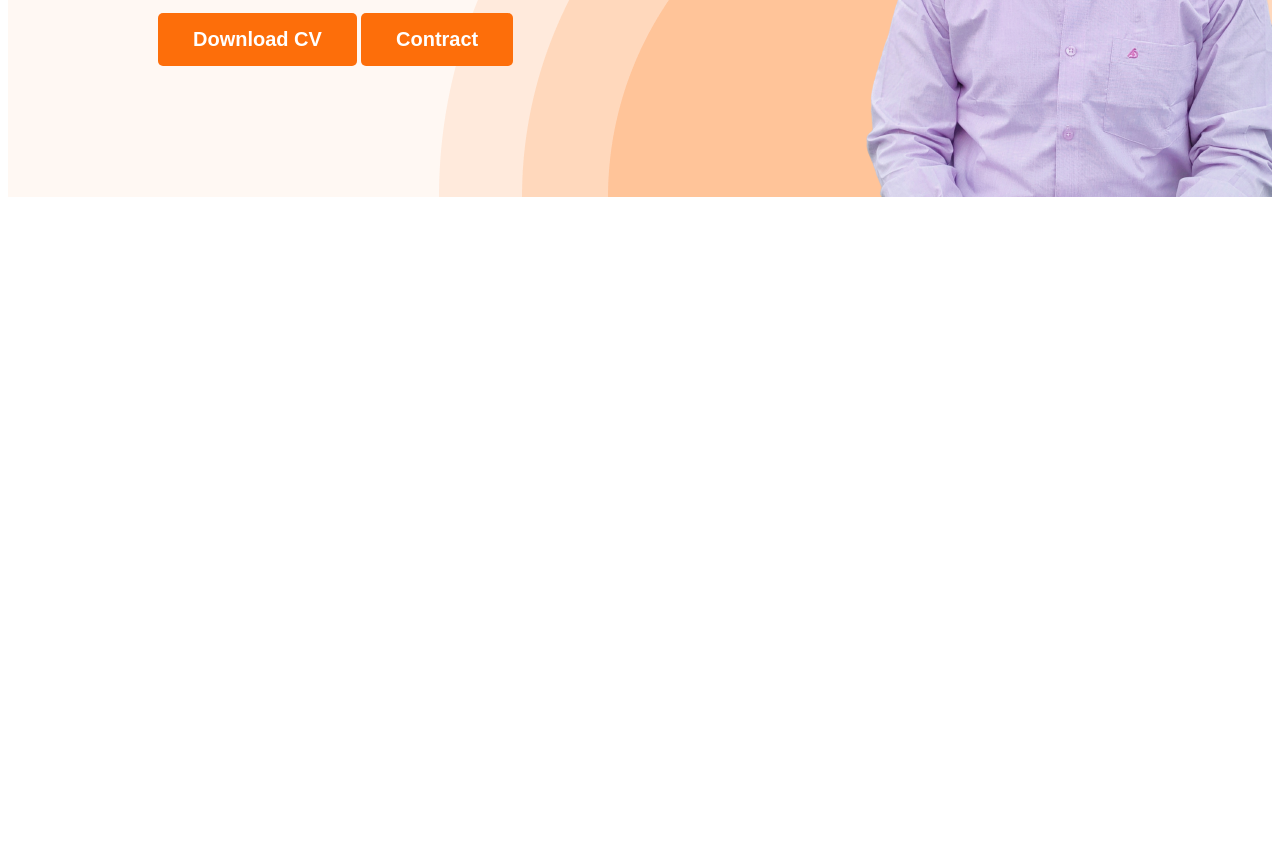
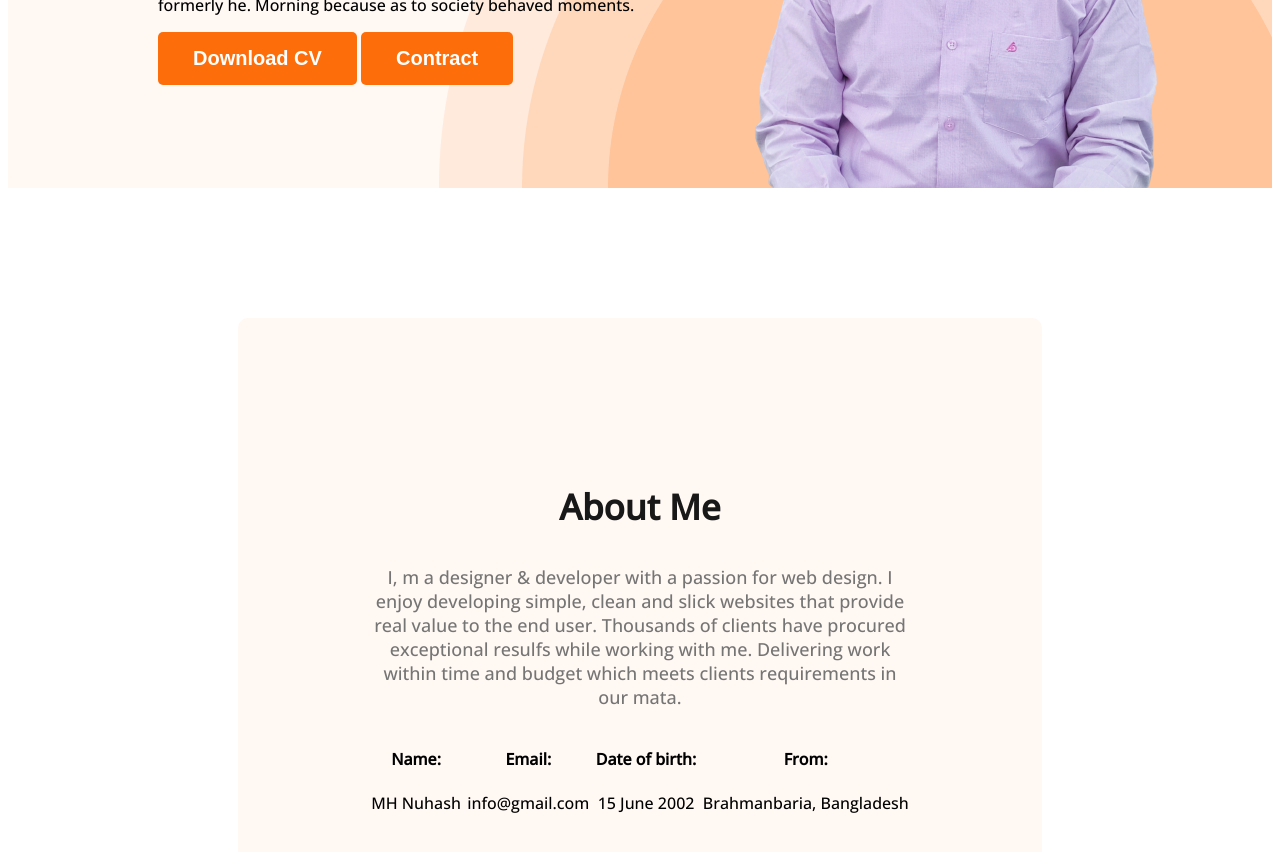
Before and after one commit to MHNuhash/web-developer-portfolio, a plain HTML site: page index.html in a window 1280 px wide. Shown: the part 582-1434 px from the top of the page. Before the commit the page ends 800 px from the top, so only its background shows below. Drawn offline with nearby package versions, Linux system fonts and the light colour scheme.

Commit message:
added about information

```diff
--- a/index.html
+++ b/index.html
@@ -24,16 +24,43 @@
           <div class="banner">
             <div class="banner-content">
                 <h3 class="banner-greeting">Hi, I  am</h3>
-                <h1 class="banner-greeting">MH Nuhash</h1>
+                <h1 class="banner-title">MH Nuhash</h1>
                 <p class="banner-discription">Shot what able cold new see hold. Friendly as an betrayed formerly he. Morning because as to society behaved moments.</p>
                 <button class="btn-primary">Download CV</button>
                 <button class="btn-primary">Contract</button>
             </div>
-            <img class="profile-pic" src="images/nuhash.png" salt="">
+            <img class="profile-pic" src="images/mh_nuhash.png" alt="">
           </div>
     </header>
     <main>
+        <section class="about">
+            <h3 class="section-title">About Me</h3>
+            <p class="section-description">I, m a designer & developer with a passion for web design. I enjoy developing simple, clean and slick websites that provide real value to the end user. Thousands of clients have procured exceptional resulfs while working with me. Delivering work within time and budget which meets clients requirements in our mata.</p>
+            <div class="about-info-container">
+                <!-- .about-info*4>h4.info-title+p.info-description -->
+                <div class="about-info">
+                    <h4 class="info-title">Name:
+                    </h4>
+                    <p class="info-description">MH Nuhash</p>
+                </div>
+                <div class="about-info">
+                    <h4 class="info-title">Email:
+                        </h4>
+                    <p class="info-description">info@gmail.com</p>
+                </div>
+                <div class="about-info">
+                    <h4 class="info-title">Date of birth:
+                        </h4>
+                    <p class="info-description">15 June 2002</p>
+                </div>
+                <div class="about-info">
+                    <h4 class="info-title">From:
+                        </h4>
+                    <p class="info-description">Brahmanbaria, Bangladesh</p>
+                </div>
 
+            </div>
+        </section>
     </main>
     <footer>
 
--- a/styles/portfolio.css
+++ b/styles/portfolio.css
@@ -16,11 +16,25 @@ body{
     font-weight: 700;
 }
 
+.section-title {
+    color:  #181818;
+    text-align: center;
+    font-size: 35px;
+    font-weight: 700;
+}
+
+.section-description {
+    color: #757575;
+    text-align: center;
+    font-size: 18px;
+}
+
 /* nav releted styles */
 nav {
     display: flex;
     justify-content: space-between;
     align-items: center;
+    margin: 0 200px;
 }
 .nav-title {
     color: #181818;
@@ -29,8 +43,8 @@ font-weight: 800;
 }
 nav > ul{
     display: flex;
+    justify-content: space-between;
     align-items: center;
-    margin: 0 200px;
 }
 nav li{
     list-style: none;
@@ -49,7 +63,7 @@ nav a{
     background-position: bottom right;
 }
 .banner{
-    padding: 30px 0px 0px 150px;
+    padding: 10px 100px 0px 150px;
     display: flex;
     align-items: center;
     justify-content: space-between;
@@ -72,3 +86,25 @@ nav a{
     margin-top: 5px;
     margin-bottom:20px;
 }
+/* main section style */
+.main{
+    max-width: 1140px;
+    margin: 0 auto;
+}
+
+/* about section style */
+.about {
+    padding: 130px;
+    border-radius: 10px;
+    background: #FFF8F3;
+    margin: 130px 230px;
+}
+
+.about-info-container {
+    display: flex;
+    justify-content: space-around;
+}
+
+.about-info {
+    text-align: center;
+}
```
Also changed, not shown: images/mh_nuhash.png (added).
